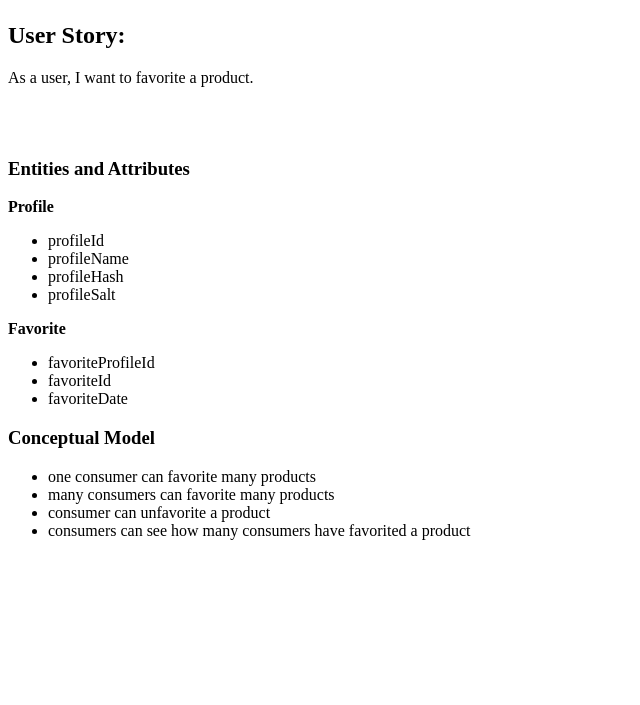
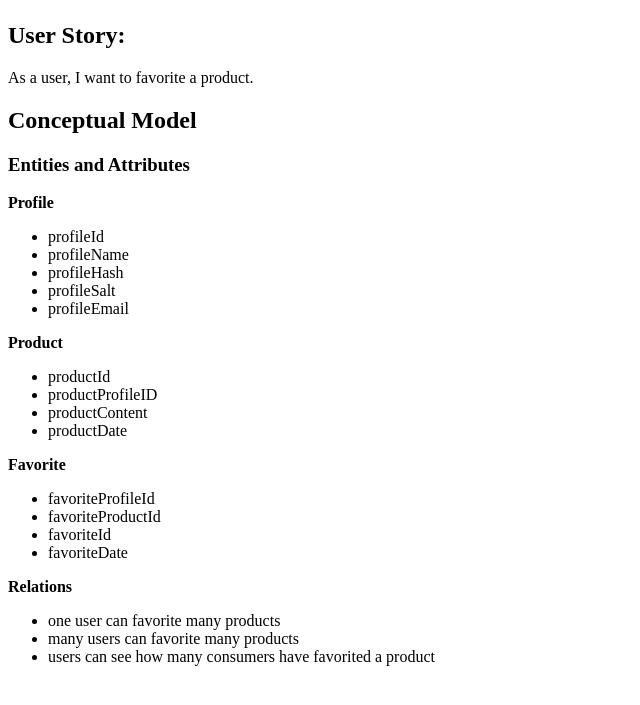
Before and after one commit to Ro-Lopez/data-design, a PHP site: page /conceptual-model.php in a window 1280 px wide. Shown: the part 58-763 px from the top of the page, without its empty margins (0-640 px from the left). Run offline with PHP 8.4, Linux system fonts and the light colour scheme.

Commit message:
first attempt sql

```diff
--- a/epic/conceptual-model.php
+++ b/epic/conceptual-model.php
@@ -3,9 +3,7 @@
 	<head>
 		<meta charset="utf-8">
 
-		<title>
-			Etsy Site
-		</title>
+		<title>Conceptual Model</title>
 
 	</head>
 	<body>
@@ -16,7 +14,9 @@
 
 		<main>
 			<h2>User Story:</h2><p>As a user, I want to favorite a product.</p>
-			<br><br>
+
+
+			<p><h2>Conceptual Model</h2></p>
 
 			<h3>Entities and Attributes</h3>
 
@@ -26,22 +26,30 @@
 				<li>profileName</li>
 				<li>profileHash</li>
 				<li>profileSalt</li>
+				<li>profileEmail</li>
+			</ul>
+
+			<p><strong>Product</strong></p>
+			<ul>
+				<li>productId</li>
+				<li>productProfileID</li>
+				<li>productContent</li>
+				<li>productDate</li>
 			</ul>
 
 			<p><strong>Favorite</strong></p>
 			<ul>
 				<li>favoriteProfileId</li>
+				<li>favoriteProductId</li>
 				<li>favoriteId</li>
 				<li>favoriteDate</li>
 			</ul>
 
-			<h3>Conceptual Model</h3>
-
+			<p><strong>Relations</strong></p>
 			<ul>
-				<li>one consumer can favorite many products</li>
-				<li>many consumers can favorite many products</li>
-				<li>consumer can unfavorite a product</li>
-				<li>consumers can see how many consumers have favorited a product</li>
+				<li>one user can favorite many products</li>
+				<li>many users can favorite many products</li>
+				<li>users can see how many consumers have favorited a product</li>
 			</ul>
 
 		</main>
--- a/epic/persona.php
+++ b/epic/persona.php
@@ -3,9 +3,7 @@
 	<head>
 		<meta charset="utf-8">
 
-		<title>
-			Etsy Site
-		</title>
+		<title>Persona</title>
 
 	</head>
 	<body>
@@ -17,7 +15,7 @@
 		<main>
 			<h2>User Story:</h2> As a user, I want to favorite a product.
 
-			<br><br>
+			<br>
 			<h2>Persona</h2>
 
 			<h3>Consumer comparing product and prices</h3>
```
Also changed, not shown: epic/use-case.php (+5 -6 lines), sql/data-design.sql (added, +28 -0 lines).
